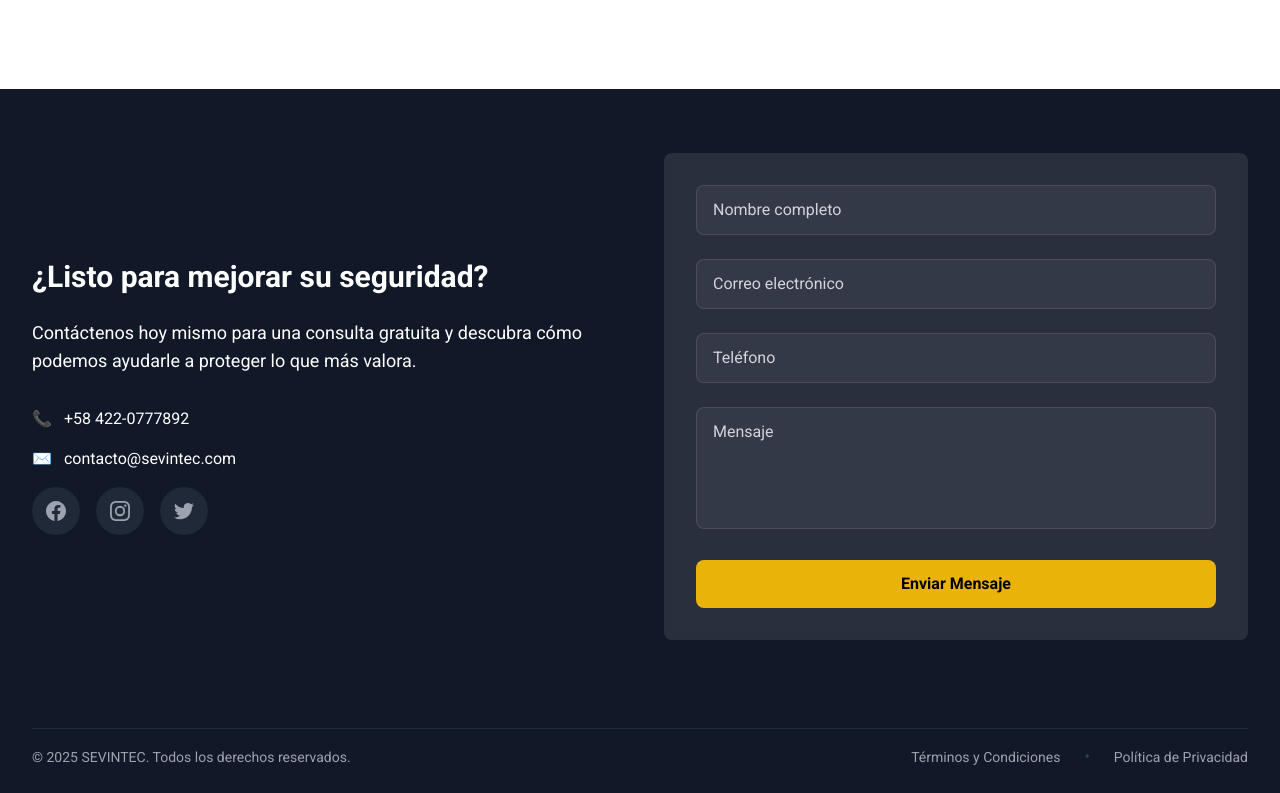
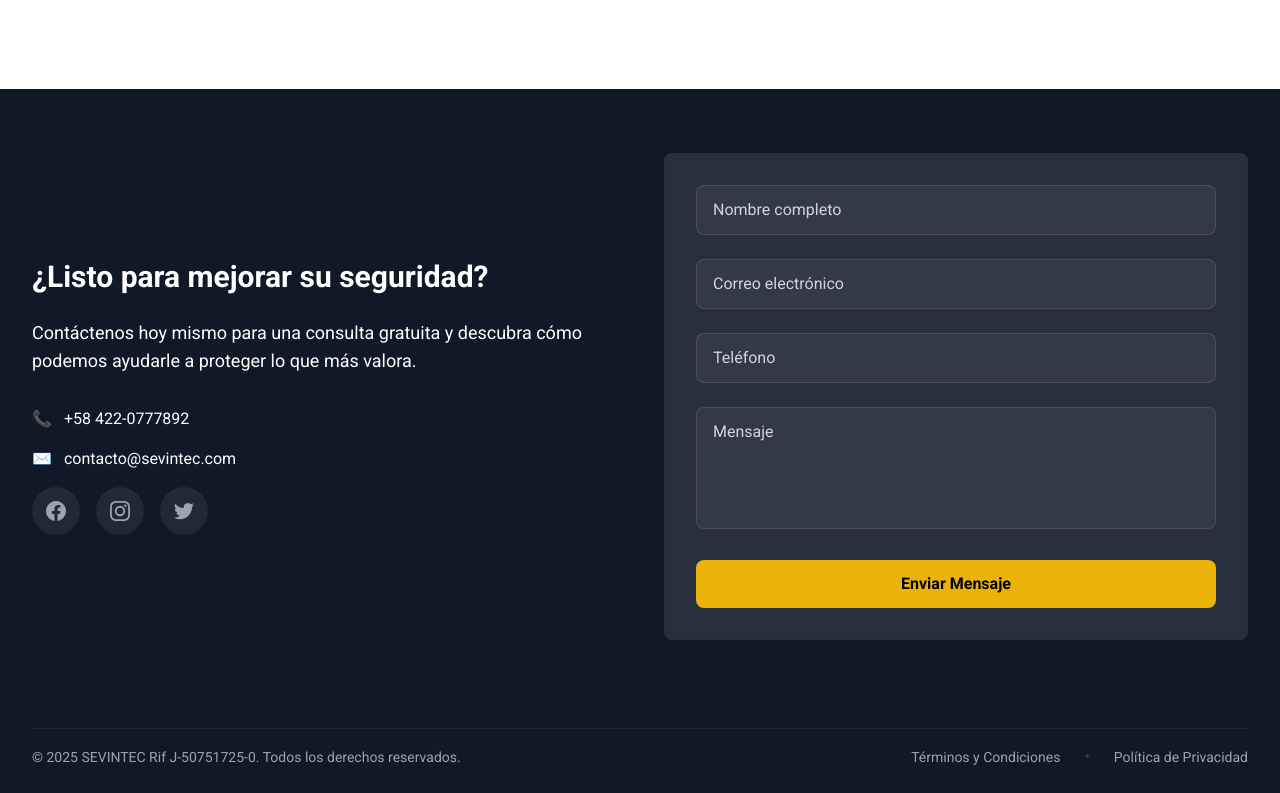
Before and after one commit to PoliXDev/sevintec-landing, a Next.js app: page / in a window 1280 px wide. Shown: the part 2290-3083 px from the top of the page. Built offline with nearby package versions, Linux system fonts and the light colour scheme; no server answers.

Commit message:
Actualizaciones en página principal

```diff
--- a/app/page.tsx
+++ b/app/page.tsx
@@ -715,7 +715,7 @@ export default function Home() {
             <div className="border-t border-gray-800 pt-4">
               <div className="flex flex-col md:flex-row justify-between items-center gap-4">
                 <p className="text-gray-400 text-sm">
-                  © {new Date().getFullYear()} SEVINTEC. Todos los derechos reservados.
+                  © {new Date().getFullYear()} SEVINTEC Rif J-50751725-0. Todos los derechos reservados.
                 </p>
                 <div className="flex items-center space-x-6">
                   <a href="#" className="text-gray-400 hover:text-white text-sm transition-colors duration-300">
```
